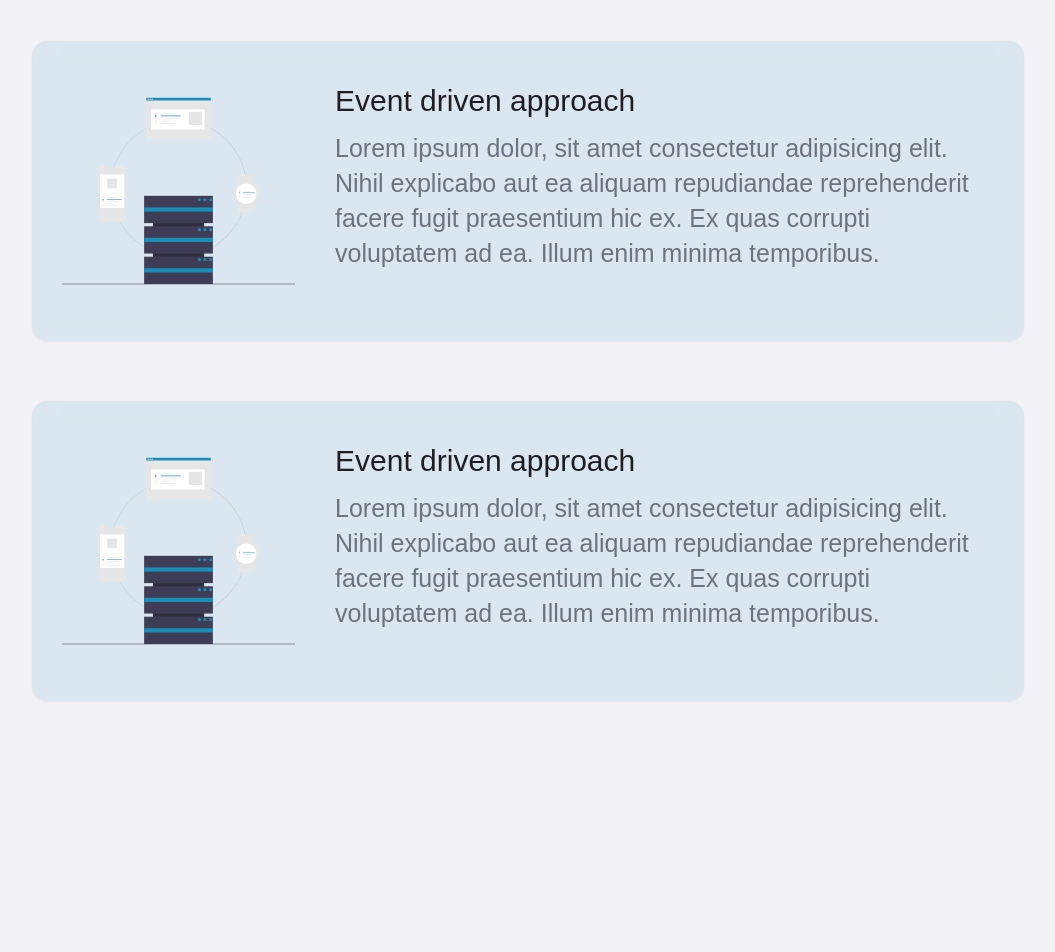
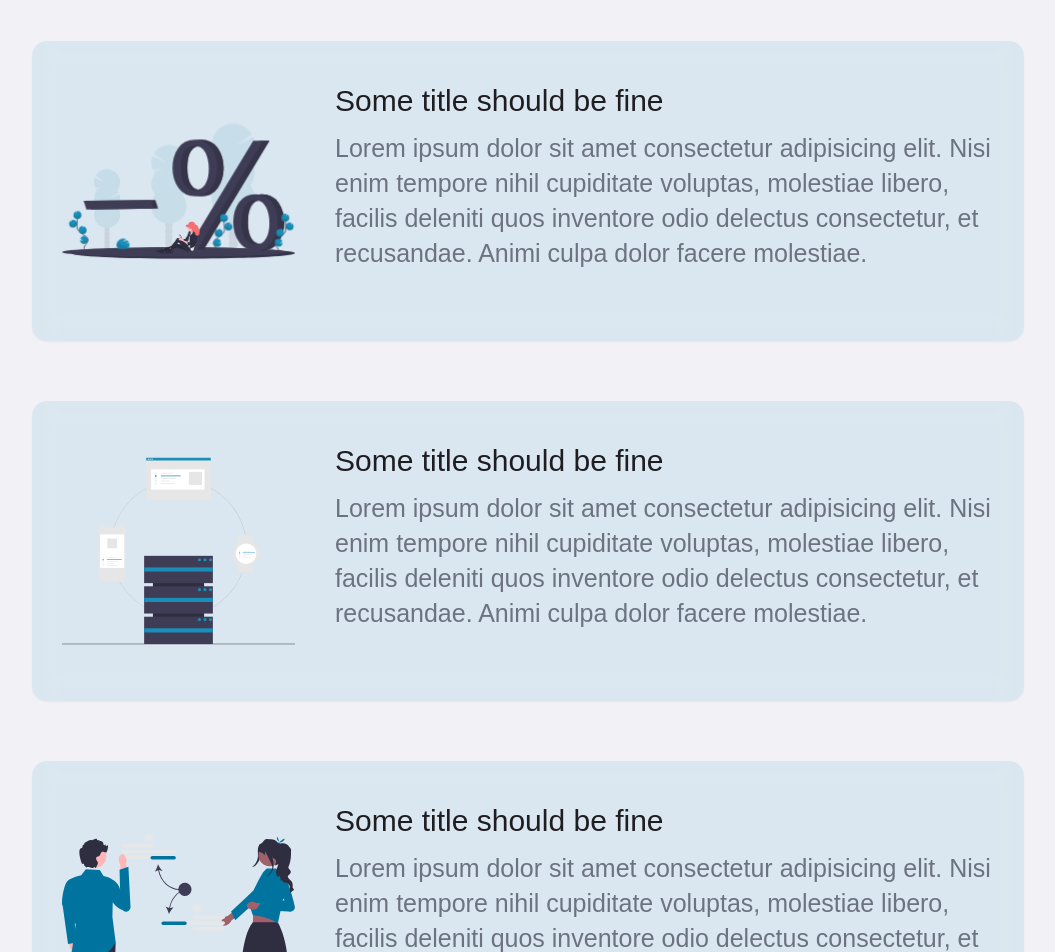
Before and after one commit to qarnayn-dev/qarnayn_portfolio, a Next.js app: page / in a window 1280 px wide. Shown: the part 580-1532 px from the top of the page, without its empty margins (112-1167 px from the left). Before the commit the page ends 1311 px from the top, so only its background shows below. Built offline with nearby package versions, Linux system fonts and the light colour scheme.

Commit message:
UP - touchup on assets

```diff
--- a/pages/index.tsx
+++ b/pages/index.tsx
@@ -26,8 +26,24 @@ const Home: NextPage = () => {
       </Head>
       <TopFrame>
         <Intro />
-        <ValueContainer/>
-        <ValueContainer/>
+        <CardWithGraphicContainer
+          title={"Some title should be fine"}
+          content={"Lorem ipsum dolor sit amet consectetur adipisicing elit. Nisi enim tempore nihil cupiditate voluptas, molestiae libero, facilis deleniti quos inventore odio delectus consectetur, et recusandae. Animi culpa dolor facere molestiae."}
+          graphic={<CostIllu />}
+          graphicOnDark={<CostIlluDark/>}
+        />
+        <CardWithGraphicContainer
+          title={"Some title should be fine"}
+          content={"Lorem ipsum dolor sit amet consectetur adipisicing elit. Nisi enim tempore nihil cupiditate voluptas, molestiae libero, facilis deleniti quos inventore odio delectus consectetur, et recusandae. Animi culpa dolor facere molestiae."}
+          graphic={<ServerIllu/>}
+          graphicOnDark={<ServerIlluDark/>}
+        />
+        <CardWithGraphicContainer
+          title={"Some title should be fine"}
+          content={"Lorem ipsum dolor sit amet consectetur adipisicing elit. Nisi enim tempore nihil cupiditate voluptas, molestiae libero, facilis deleniti quos inventore odio delectus consectetur, et recusandae. Animi culpa dolor facere molestiae."}
+          graphic={<SolutionIllu/>}
+          graphicOnDark={<SolutionIlluDark/>}
+        />
       </TopFrame >
       {/* <ThemeTester /> */}
       {/* <div className='w-screen h-screen flex flex-col justify-center text-center dark:text-green-700 bg-primary duration-1000'> hello world</div> */}
@@ -64,20 +80,25 @@ const MyValues = () => {
   )
 }
 
-const ValueContainer = () => {
+interface iCardWithGraphic{
+  title: String;
+  content: string;
+  graphic: any;
+  graphicOnDark: any;
+}
+
+/// Provide graphic and some descriptions
+const CardWithGraphicContainer = ({title,content,graphic,graphicOnDark}:iCardWithGraphic )=> {
   const { theme } = useContext(ThemeContext)
   const isDark:boolean = theme === 'dark'
   return (
     <div className='my-6 px-4 md:px-6 py-8 rounded-xl apply-glass h-60 w-full md:max-w-[80%] bg-primary-base bg-opacity-10 flex gap-4 md:gap-6 shadow-sm'>
       <div className='mr-2 min-w-[25%] max-w-[40%] flex'>
-        {/* {isDark ? <CostIlluDark/>: <CostIllu/>} */}
-        {/* {isDark ? <SolutionIlluDark/>: <SolutionIllu/>} */}
-        {isDark ? <ServerIlluDark/>: <ServerIllu/>}
+        {isDark ? graphicOnDark: graphic}
       </div>
       <div className='w-full style-body'>
-        <div className='mb-2 style-subheading'>Event driven approach </div>
-        <div className='style-secondary'>Lorem ipsum dolor, sit amet consectetur adipisicing elit. Nihil explicabo aut ea aliquam repudiandae reprehenderit facere fugit praesentium hic ex. Ex quas corrupti voluptatem ad ea. Illum enim minima temporibus.
-        </div>
+        <div className='mb-2 style-subheading'>{title}</div>
+        <div className='style-secondary'>{content}</div>
       </div>
     </div>
   )
```
Also changed, not shown: assets/solution_mindset.svg.
